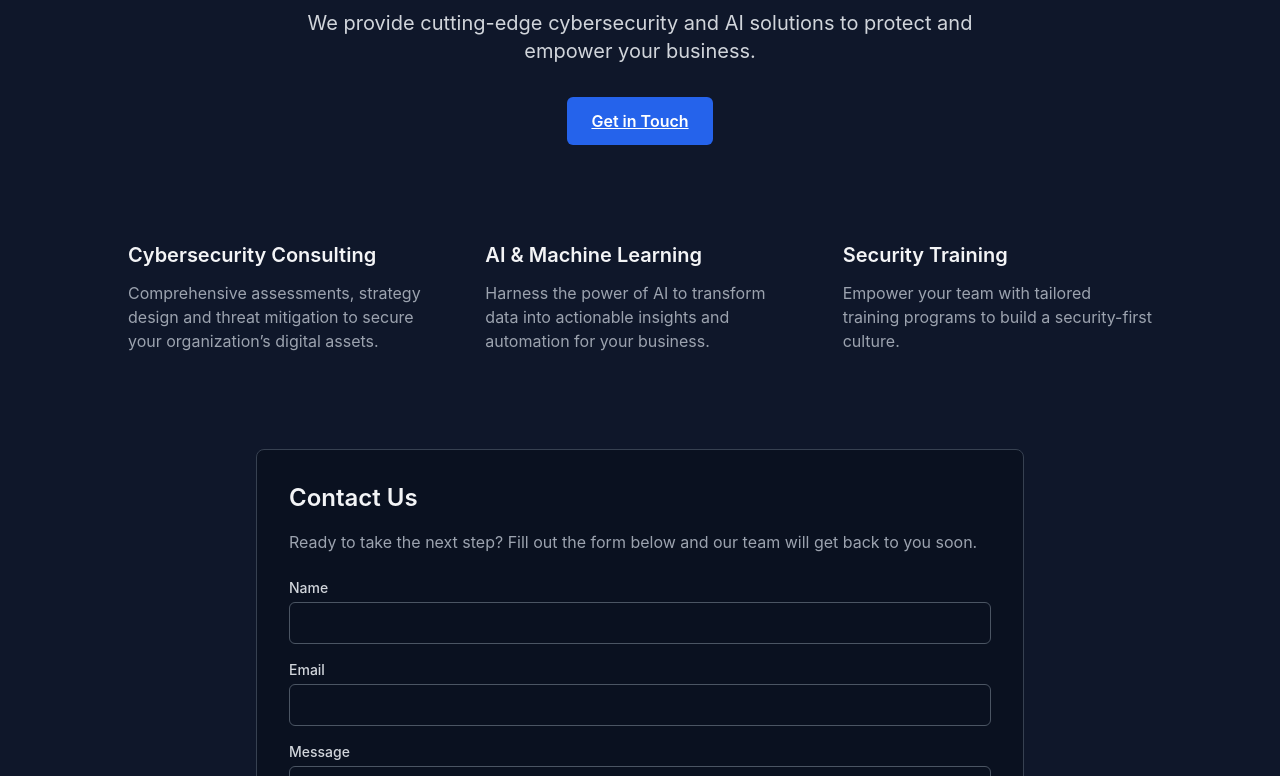
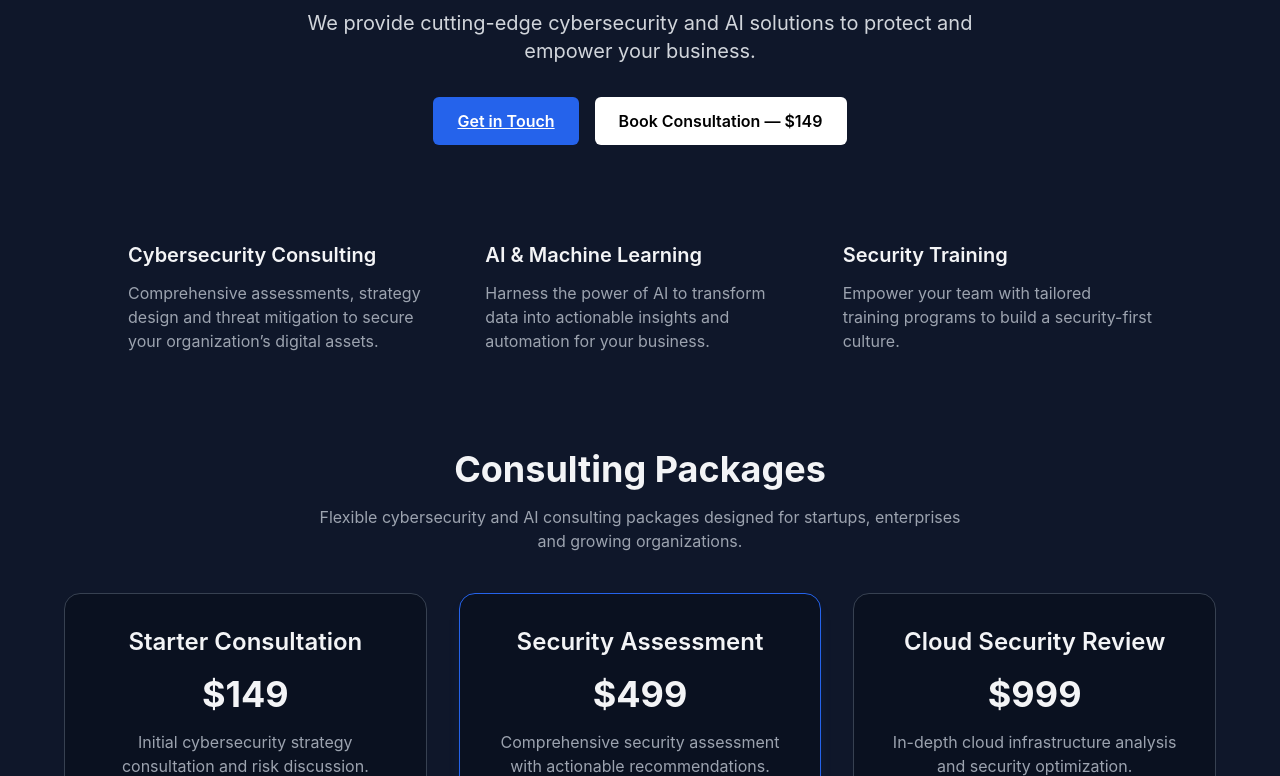
Before and after one commit to Smocha/Vigilant-Consulting, a Next.js app: page / in a window 1280 px wide. Shown: the part 264-1040 px from the top of the page. Built offline with nearby package versions, Linux system fonts and the light colour scheme.

Commit message:
Update page.tsx

```diff
--- a/app/page.tsx
+++ b/app/page.tsx
@@ -4,51 +4,161 @@ import ContactForm from '../components/ContactForm';
 export default function HomePage() {
   return (
     <div className="space-y-24">
+
       {/* Hero Section */}
       <section className="text-center pt-12 md:pt-24">
-        <h1 className="text-4xl md:text-6xl font-bold mb-4">Secure Your Future with Vigilant Tech</h1>
+        <h1 className="text-4xl md:text-6xl font-bold mb-4">
+          Secure Your Future with Vigilant Tech
+        </h1>
+
         <p className="max-w-2xl mx-auto text-lg md:text-xl text-gray-300 mb-8">
-          We provide cutting-edge cybersecurity and AI solutions to protect and empower your business.
+          We provide cutting-edge cybersecurity and AI solutions to protect and
+          empower your business.
         </p>
-        <Link
-          href="#contact"
-          className="inline-block px-6 py-3 rounded-md bg-blue-600 hover:bg-blue-700 text-white font-semibold"
-        >
-          Get in Touch
-        </Link>
+
+        <div className="flex flex-col md:flex-row items-center justify-center gap-4">
+          <Link
+            href="#contact"
+            className="inline-block px-6 py-3 rounded-md bg-blue-600 hover:bg-blue-700 text-white font-semibold transition"
+          >
+            Get in Touch
+          </Link>
+
+          <button
+            onClick={async () => {
+              const response = await fetch("/api/checkout", {
+                method: "POST",
+              });
+
+              const data = await response.json();
+
+              if (data.url) {
+                window.location.href = data.url;
+              }
+            }}
+            className="inline-block px-6 py-3 rounded-md bg-white text-black font-semibold hover:opacity-80 transition"
+          >
+            Book Consultation — $149
+          </button>
+        </div>
       </section>
 
       {/* Services Section */}
       <section className="max-w-5xl mx-auto grid gap-12 md:grid-cols-3">
+
         <div className="space-y-3">
-          <h3 className="text-xl font-semibold">Cybersecurity Consulting</h3>
+          <h3 className="text-xl font-semibold">
+            Cybersecurity Consulting
+          </h3>
+
           <p className="text-gray-400">
-            Comprehensive assessments, strategy design and threat mitigation to secure your organization’s digital
-            assets.
+            Comprehensive assessments, strategy design and threat mitigation to
+            secure your organization’s digital assets.
           </p>
         </div>
+
         <div className="space-y-3">
-          <h3 className="text-xl font-semibold">AI &amp; Machine Learning</h3>
+          <h3 className="text-xl font-semibold">
+            AI &amp; Machine Learning
+          </h3>
+
           <p className="text-gray-400">
-            Harness the power of AI to transform data into actionable insights and automation for your business.
+            Harness the power of AI to transform data into actionable insights
+            and automation for your business.
           </p>
         </div>
+
         <div className="space-y-3">
-          <h3 className="text-xl font-semibold">Security Training</h3>
+          <h3 className="text-xl font-semibold">
+            Security Training
+          </h3>
+
           <p className="text-gray-400">
-            Empower your team with tailored training programs to build a security-first culture.
+            Empower your team with tailored training programs to build a
+            security-first culture.
           </p>
+        </div>
+
+      </section>
+
+      {/* Pricing Section */}
+      <section className="max-w-6xl mx-auto text-center space-y-10">
+
+        <div>
+          <h2 className="text-3xl md:text-4xl font-bold mb-4">
+            Consulting Packages
+          </h2>
+
+          <p className="text-gray-400 max-w-2xl mx-auto">
+            Flexible cybersecurity and AI consulting packages designed for
+            startups, enterprises and growing organizations.
+          </p>
+        </div>
+
+        <div className="grid gap-8 md:grid-cols-3">
+
+          <div className="bg-brand-dark border border-gray-700 rounded-2xl p-8 space-y-4">
+            <h3 className="text-2xl font-semibold">
+              Starter Consultation
+            </h3>
+
+            <p className="text-4xl font-bold">
+              $149
+            </p>
+
+            <p className="text-gray-400">
+              Initial cybersecurity strategy consultation and risk discussion.
+            </p>
+          </div>
+
+          <div className="bg-brand-dark border border-blue-600 rounded-2xl p-8 space-y-4 shadow-lg shadow-blue-500/10">
+            <h3 className="text-2xl font-semibold">
+              Security Assessment
+            </h3>
+
+            <p className="text-4xl font-bold">
+              $499
+            </p>
+
+            <p className="text-gray-400">
+              Comprehensive security assessment with actionable recommendations.
+            </p>
+          </div>
+
+          <div className="bg-brand-dark border border-gray-700 rounded-2xl p-8 space-y-4">
+            <h3 className="text-2xl font-semibold">
+              Cloud Security Review
+            </h3>
+
+            <p className="text-4xl font-bold">
+              $999
+            </p>
+
+            <p className="text-gray-400">
+              In-depth cloud infrastructure analysis and security optimization.
+            </p>
+          </div>
+
         </div>
       </section>
 
       {/* Contact Section */}
-      <section id="contact" className="max-w-3xl mx-auto bg-brand-dark rounded-lg p-8 border border-gray-700">
-        <h2 className="text-2xl font-semibold mb-4">Contact Us</h2>
+      <section
+        id="contact"
+        className="max-w-3xl mx-auto bg-brand-dark rounded-lg p-8 border border-gray-700"
+      >
+        <h2 className="text-2xl font-semibold mb-4">
+          Contact Us
+        </h2>
+
         <p className="text-gray-400 mb-6">
-          Ready to take the next step? Fill out the form below and our team will get back to you soon.
+          Ready to take the next step? Fill out the form below and our team
+          will get back to you soon.
         </p>
+
         <ContactForm />
       </section>
+
     </div>
   );
 }
```
